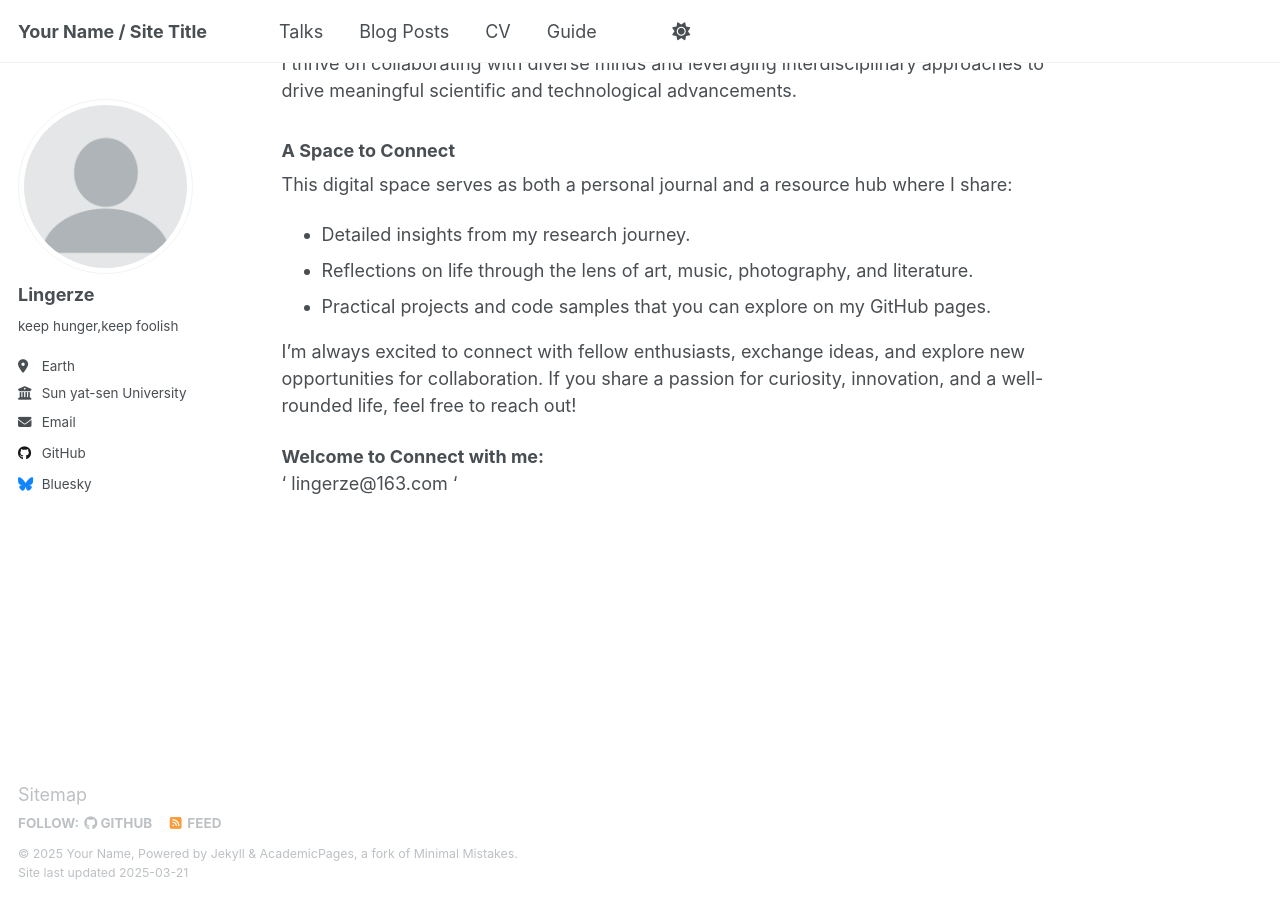
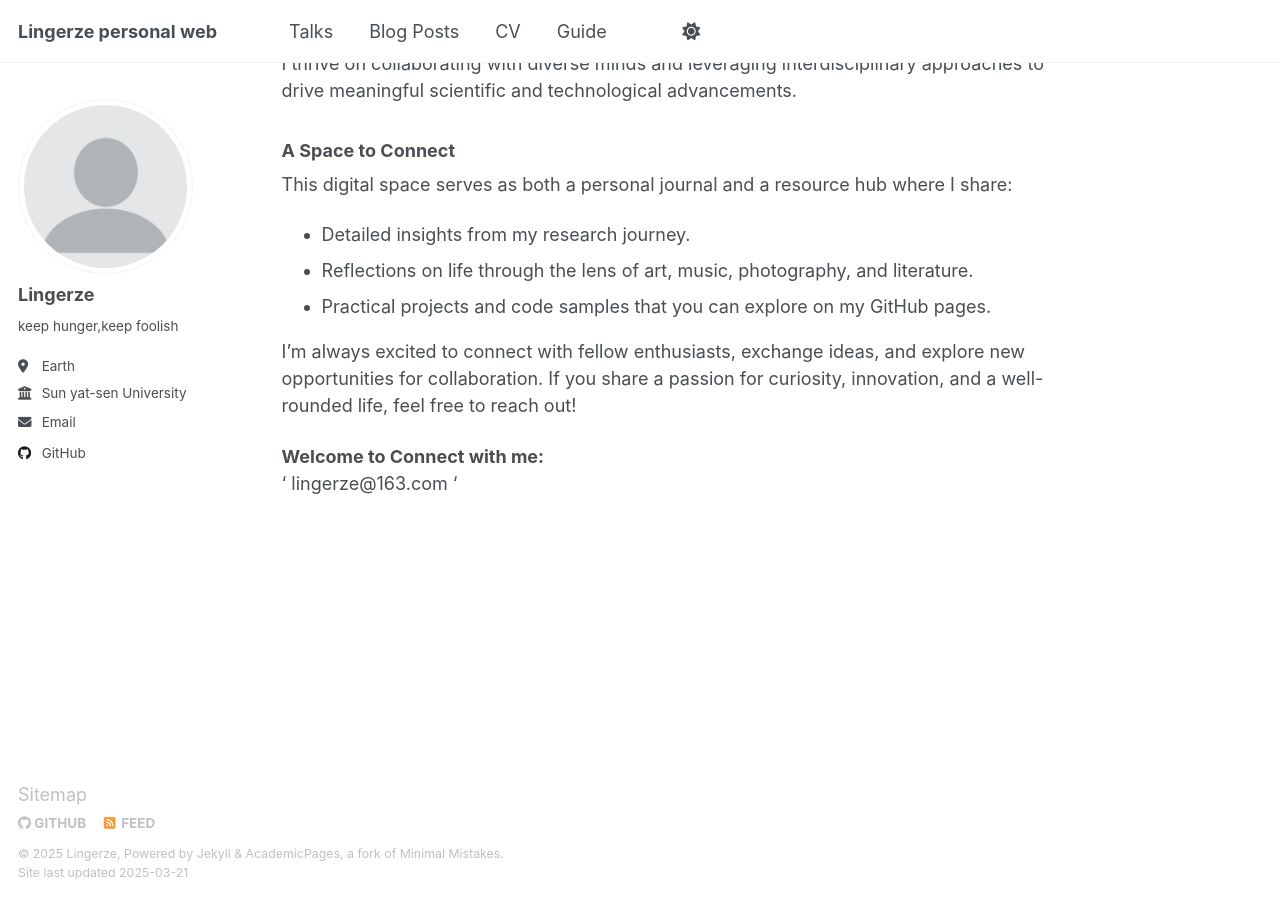
Before and after one commit to lingerze/lingerze.github.io, a Jekyll site: the page built from _pages/about.md, in a window 1280 px wide and 900 px high, scrolled down 1329 px. Built offline with Jekyll 4.4.1, drawn with Linux system fonts in a browser that asks for light colours.

Commit message:
Update _config.yml

```diff
--- a/_config.yml
+++ b/_config.yml
@@ -7,15 +7,15 @@
 # server process.
 
 # Basic Site Settings
-locale                   : "en-US"
+locale                   : "China"
 site_theme               : "default"
-title                    : "Your Name / Site Title"
+title                    : "Lingerze personal web"
 title_separator          : "-"
-name                     : &name "Your Name"
+name                     : &name "Lingerze"
 description              : &description "personal description"
-url                      : https://academicpages.github.io # the base hostname & protocol for your site e.g. "https://[your GitHub username].github.io"
+url                      : https://lingerze.github.io # the base hostname & protocol for your site e.g. "https://[your GitHub username].github.io"
 baseurl                  : "" # the subpath of your site, e.g. "/blog"
-repository               : "academicpages/academicpages.github.io"
+repository               : "lingerze/lingerze.github.io"
 
 # Site Author - The following control what appear as part of the author content on the side bar.
 #               If a field is blank the icon and link will not appear, otherwise it will be shown.
@@ -49,7 +49,7 @@
   stackoverflow    : # User number or user number and name (i.e., use "1" or "1/jeff-atwood")
 
   # Social media
-  bluesky          : "bsky.app" # Replace this with you Bluesky username
+
   facebook         : # Username
   flickr           : # Username
   foursquare       : # Username
```
